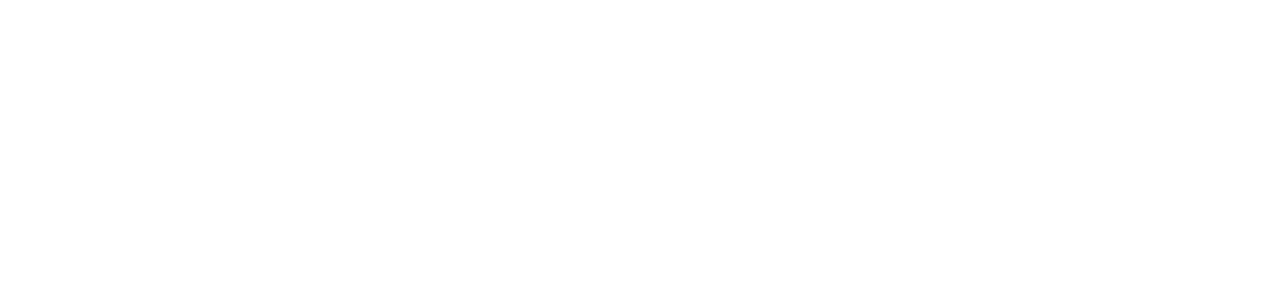
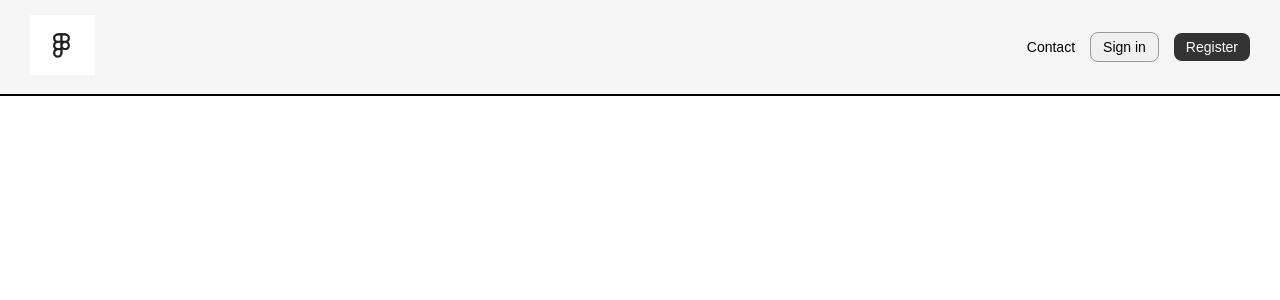
Before and after one commit to alyaver/DockVision, a React (Vite) app in the folder client/: page /contact in a window 1280 px wide. Before the commit this address had no page. Shown: the top 300 px of the page. Built offline with nearby package versions, Linux system fonts and the light colour scheme.

Commit message:
Added Contact Page

```diff
--- a/client/src/App.jsx
+++ b/client/src/App.jsx
@@ -1,6 +1,7 @@
 import { BrowserRouter as Router, Routes, Route } from 'react-router-dom';
 import TitlePage from './pages/TitlePage';
 import About from './pages/About';
+import Contact from './pages/Contact'
 
 function App() {
   return (
@@ -8,6 +9,7 @@
       <Routes>
         <Route path="/" element={<TitlePage />} />
         <Route path="/about" element={<About />} />
+        <Route path="/contact" element={<Contact />} />
       </Routes>
     </Router>
   );
--- /dev/null
+++ b/client/src/pages/Contact.jsx
@@ -0,0 +1,15 @@
+import Navigation from '../components/Navigation';
+import '../Main.css';
+
+const Contact = () => {
+    return(
+        <>
+          <Navigation />
+          <main className = "contact-page">
+
+          </main>
+        </>
+    );
+};
+
+export default Contact;
```
